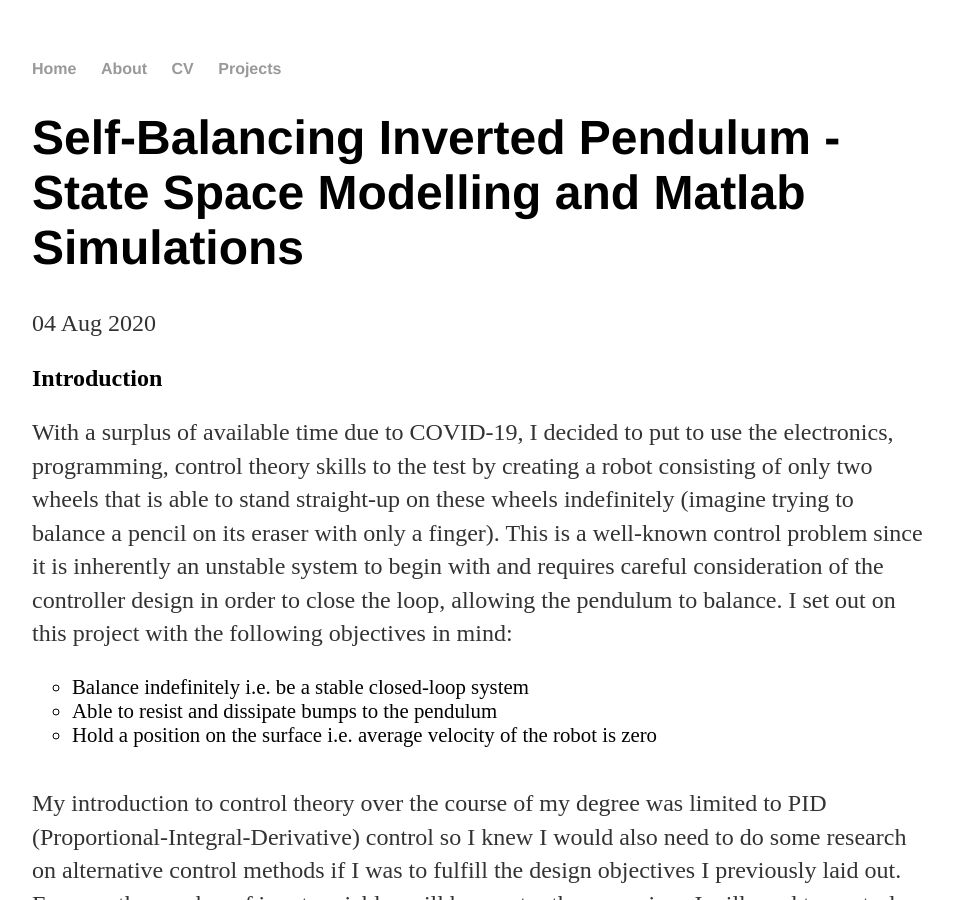
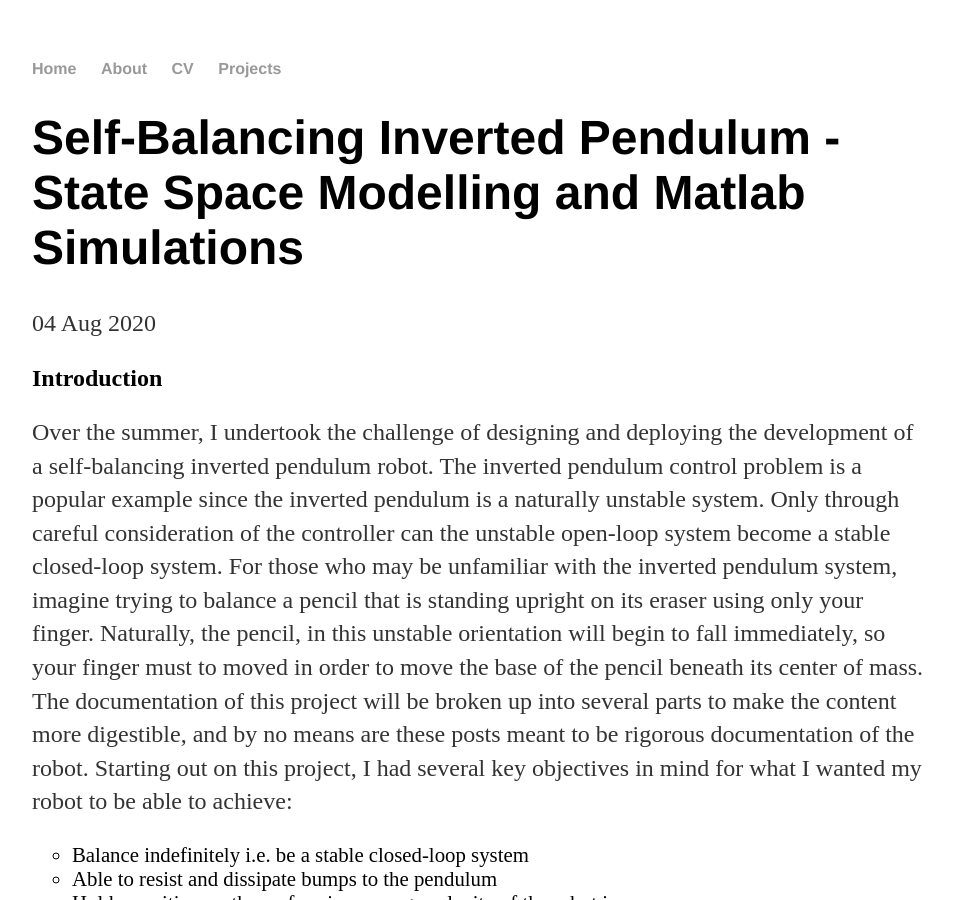
Before and after one commit to MalcolmHodgins/MalcolmHodgins.github.io, a Jekyll site: the page built from _posts/2020-08-04-SBIP Modelling.md, in a window 1280 px wide and 900 px high. Shown: the whole window, without its empty margins (160-1113 px from the left). Built offline with Jekyll 4.4.1, drawn with Linux system fonts in a browser that asks for light colours.

Commit message:
Update 2020-08-04-SBIP Modelling.md

```diff
--- a/_posts/2020-08-04-SBIP Modelling.md
+++ b/_posts/2020-08-04-SBIP Modelling.md
@@ -5,7 +5,7 @@ date: 2020-08-04
 ---
 <h2> Introduction </h2>
 <p>
-With a surplus of available time due to COVID-19, I decided to put to use the electronics, programming, control theory skills to the test by creating a robot consisting of only two wheels that is able to stand straight-up on these wheels indefinitely (imagine trying to balance a pencil on its eraser with only a finger). This is a well-known control problem since it is inherently an unstable system to begin with and requires careful consideration of the controller design in order to close the loop, allowing the pendulum to balance. I set out on this project with the following objectives in mind:
+Over the summer, I undertook the challenge of designing and deploying the development of a self-balancing inverted pendulum robot. The inverted pendulum control problem is a popular example since the inverted pendulum is a naturally unstable system. Only through careful consideration of the controller can the unstable open-loop system become a stable closed-loop system. For those who may be unfamiliar with the inverted pendulum system, imagine trying to balance a pencil that is standing upright on its eraser using only your finger. Naturally, the pencil, in this unstable orientation will begin to fall immediately, so your finger must to moved in order to move the base of the pencil beneath its center of mass. The documentation of this project will be broken up into several parts to make the content more digestible, and by no means are these posts meant to be rigorous documentation of the robot. Starting out on this project, I had several key objectives in mind for what I wanted my robot to be able to achieve:
 </p>
 
 <ul class="posts">
```
